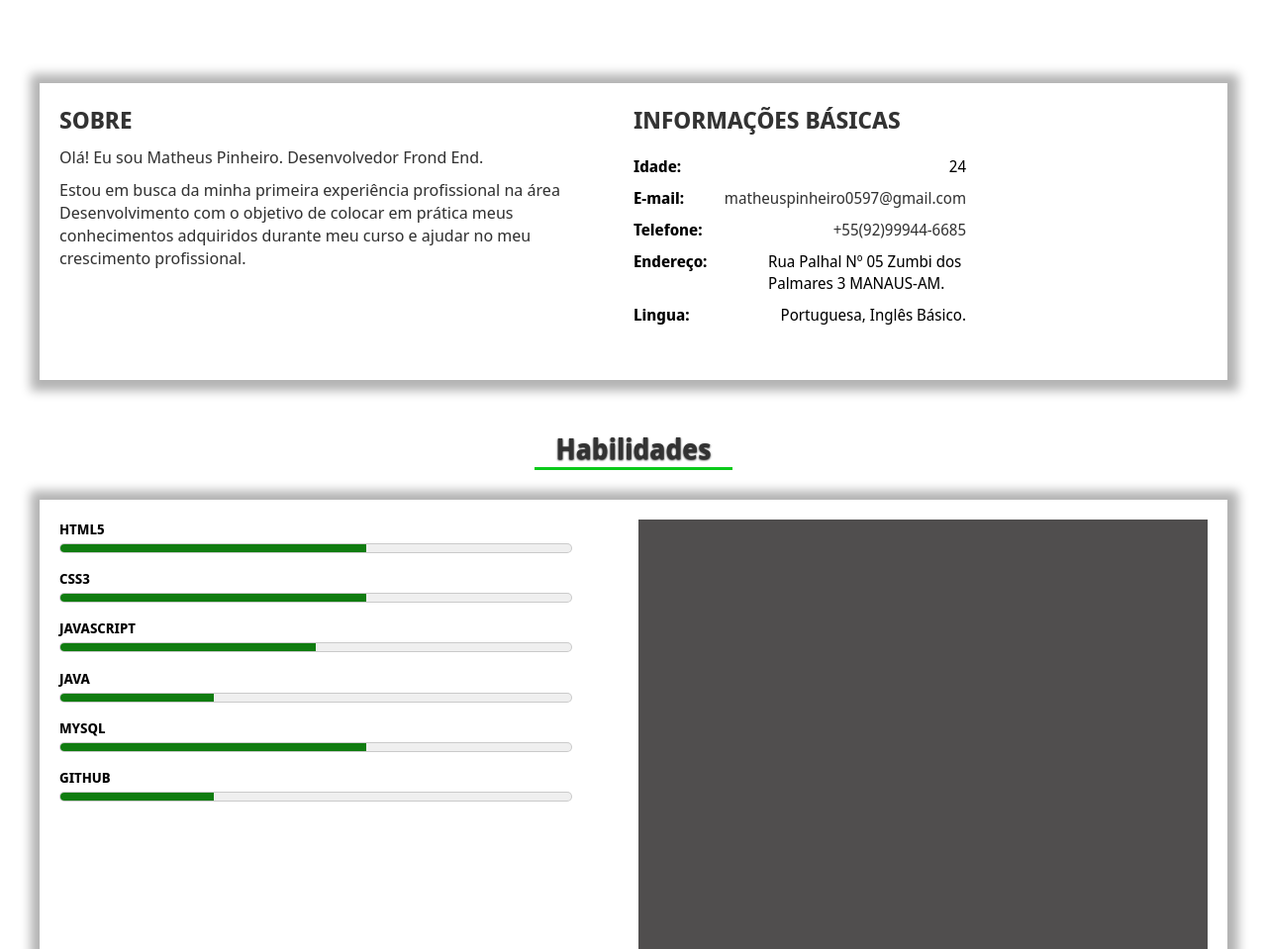
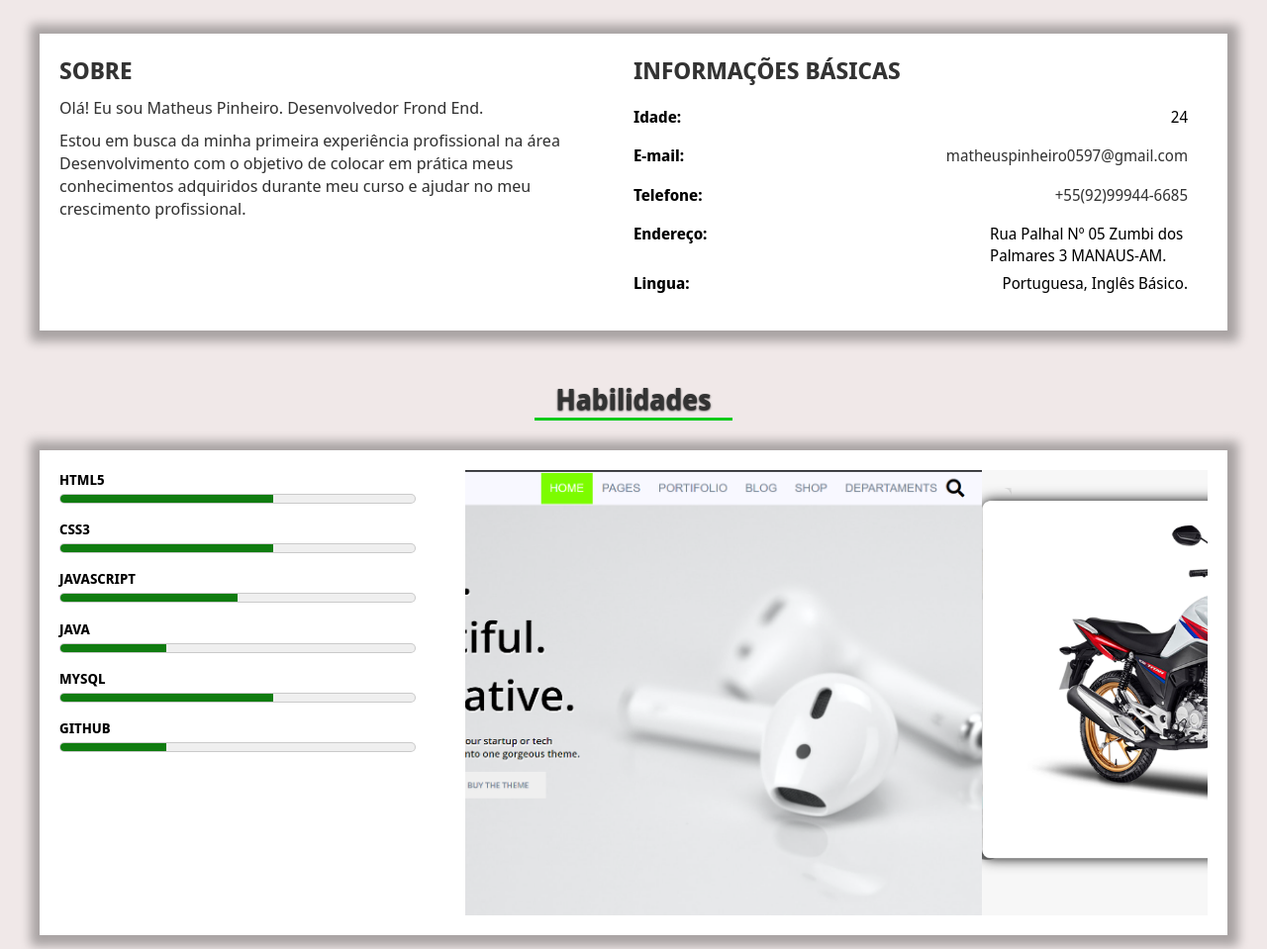
Before and after one commit to MatheeusPinheiro/Meu-Portfolio, a plain HTML site: page index.html in a window 1280 px wide. Shown: the part 626-1585 px from the top of the page at 99% size. Drawn offline with Linux system fonts and the light colour scheme.

Commit message:
Atualizando algumas informações e criando a area de slider

```diff
--- a/assets/css/estilo.css
+++ b/assets/css/estilo.css
@@ -12,6 +12,7 @@
 body{
     font-family: 'Noto Sans Display', sans-serif;
     overflow-x: hidden;
+    background-color: #f0e8e8;
 }
 
 
@@ -22,12 +23,13 @@ body{
 
 header{
     width: 100%;
-    height: 75vh;
+    height: 78vh;
     background-image: linear-gradient(to top, rgba(0, 0, 0, 0.7), rgba(0,0,0,0.7)), url('../img/bbk2.jpg');
     background-position: bottom;
     background-size: cover;
     display: flex;
     flex-direction: column;
+    clip-path: polygon(0 0, 100% 0, 100% 90%, 0 100%);
 }
 
 .content-header{
@@ -195,6 +197,8 @@ header{
     display: flex;
     align-items: center;
     justify-content: center;
+    position: absolute;
+    z-index: 100;
 }
 
 .icon{
@@ -243,7 +247,7 @@ header{
 section.about-me{
     width: 100vw;
     height: 300px;
-    margin:50px auto 20px auto;
+    margin:100px auto 20px auto;
 }
 
 .about-me-area{
@@ -291,7 +295,8 @@ section.about-me{
 .info{
     display: flex;
     justify-content: space-between;
-    width: 60%;
+    width: 100%;
+    height: 40px;
     margin-bottom: 10px;
 }
 
@@ -316,7 +321,7 @@ main{
     flex-direction: column;
 }
 
-/*Section Habilidadde */
+
 
 .habilidades{
     width: 100vw;
@@ -381,12 +386,37 @@ main{
 
 
 
+section.habilidade{
+    width: 100%;
+    height: 75%;
+    background-color: #191919;
+    display: flex;
+    color: #fff;
+    max-width: 1200px;
+    margin:auto;
+    display: flex;
+    justify-content: space-between;
+    align-items: center;
+}
 
-.habilidade-l{
-    flex:1;
-    background-color: #504e4e;
-    text-align: center;
+.slider{
+    width: 750px;
+    height: 450px;
+    overflow: hidden;
+}
 
+.slider-width{
+    height: 100%;
+    display: flex;
+    transition: all ease 0.3s;
+}
+
+.slider-item{
+    width: 100%;
+    height: inherit;
+    background-position: center;
+    background-size: cover;
+    object-fit: cover;
 }
 
 /*Section Experiencia */
--- a/assets/js/script.js
+++ b/assets/js/script.js
@@ -2,3 +2,84 @@
     document.querySelector('.hamburguer').addEventListener('click',()=>{
         document.querySelector('.container').classList.toggle('menu-show');
     })
+
+
+
+
+
+
+ let totalSlider = document.querySelectorAll('.slider-item').length;
+ let currentSlider = 0;
+ let sliderWidth = document.querySelector('.slider').clientWidth;
+
+ document.querySelector('.slider-width').style.width =
+        `${sliderWidth * totalSlider}px `;
+
+
+    const proxSlider = ()=>{
+         currentSlider--;
+        if(currentSlider < 0){
+                currentSlider = totalSlider - 1;
+        }
+        updateMargin();
+    }
+
+    const antSlider =()=>{
+        currentSlider++;
+        if(currentSlider > totalSlider -1){
+            currentSlider = 0
+        }
+        updateMargin()
+    }
+
+
+    const updateMargin =()=>{
+        let sliderItemWidth = document.querySelector('.slider-item').clientWidth;
+        let newMargin = (currentSlider * sliderItemWidth);
+        document.querySelector('.slider-width').style.marginLeft = `${-newMargin}px`;
+    }
+
+
+    setInterval(proxSlider, 5000);
+
+
+
+
+
+
+
+    // Slider Show
+    /*
+    let totalSlider = document.querySelectorAll('.slider--item').length;
+    let currentSlider = 0;
+    let sliderWidth = document.querySelector('.slider-habilidade').clientWidth;
+  document.querySelector('.slider-width').style.width =
+    `${sliderWidth * totalSlider}px`;
+
+  document.querySelector('.slider--controls').style.heigth =
+     `${document.querySelector('.slider-habilidade').clientHeight}px`;
+
+     const proxSlider = ()=>{
+        currentSlider--;
+        if(currentSlider < 0){
+            currentSlider = totalSlider - 1;
+        }
+        updateMargin();
+     }
+
+     const antSlider = ()=>{
+        currentSlider++;
+        if(currentSlider > totalSlider -1){
+            currentSlider = 0;
+        }
+        updateMargin()
+     }
+
+
+     const updateMargin = ()=>{
+         let sliderItemWidth = document.querySelector('.slider--item').clientWidth;
+         let newMargin = (currentSlider *  sliderItemWidth );
+         document.querySelector('.slider-width').style.marginLeft = `${-newMargin}px`;
+     }
+
+     */
--- a/index.html
+++ b/index.html
@@ -217,12 +217,33 @@
                         </label>
 
                     </div>
-                    <div class="habilidade-l">
-
-                    </div>
+                    <div class="slider">
+                            <div class="slider-width">
+                            <div class="slider-item" style="background-image: url('assets/img/p2.png');"></div>
+                            <div class="slider-item" style="background-image: url('assets/img/p1.png');"></div>
+                            <div class="slider-item"style="background-image: url('assets/img/p3.png');"></div>
+                            <div class="slider-item" style="background-image: url('assets/img/p21.png');"></div>
+                            <div class="slider-item" style="background-image: url('assets/img/p23.png');"></div>
+                      </div>
                 </div>
             </section>
 
+        <!--
+        <section id="habilidade" class="habilidade">
+            <div class="habilidades-area">
+                ...
+            </div>
+            <div class="slider">
+                <div class="slider-width">
+                    <div class="slider-item" style="background-image: url('assets/img/p2.png');"></div>
+                    <div class="slider-item" style="background-image: url('assets/img/p1.png');"></div>
+                    <div class="slider-item"style="background-image: url('assets/img/p3.png');"></div>
+                    <div class="slider-item" style="background-image: url('assets/img/p21.png');"></div>
+                    <div class="slider-item" style="background-image: url('assets/img/p23.png');"></div>
+                </div>
+            </div>
+        </section>
+        -->
             <section class="experiencia">
                 <div class="experiencia-content">
                     <h1>Experiência</h1>
```
Also changed, not shown: assets/img/p1.png (added), assets/img/p2.png (added), assets/img/p21.png (added), assets/img/p23.png (added), assets/img/p3.png (added).
